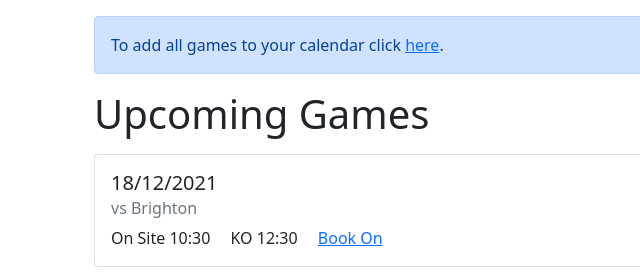
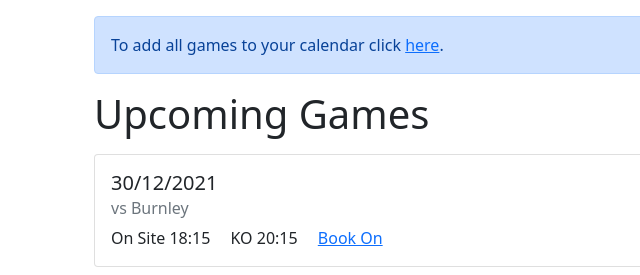
Before and after one commit to HarryEMartland/sja-united-matches, a plain HTML site: page index.html in a window 1280 px wide. Shown: the top 275 px of the page, 0-640 px from the left. Drawn offline with nearby package versions, Linux system fonts and the light colour scheme.

Commit message:
Deploying to gh-pages from @ HarryEMartland/sja-united-matches@d30bd05f7f280fdc168454c7c9f695ab553ab8d0 🚀

```diff
--- a/index.html
+++ b/index.html
@@ -25,22 +25,6 @@
                 <h1 class="">Upcoming Games</h1>
             </div>
         </div>
-
-
-            <div class="card mt-2">
-                <div class="card-body">
-                    <h5 class="card-title">
-                        18/12/2021
-                       <a href="https://www.google.com/calendar/render?action=TEMPLATE&amp;			text=SJA United vs Brighton&amp;			dates=20211218T103000%2F20211218T143000			&amp;location=Old Trafford, Sir Matt Busby Way, Old Trafford, Stretford, Manchester M16 0RA, UK" title="Add to Google Maps" target="_blank" class="card-link"><img
-                                   style="height: 1em; float: right" src="gcalendar.svg"></a>
-                    </h5>
-                    <h6 class="card-subtitle mb-2 text-muted">vs Brighton</h6>
-                    <span class="card-link">On Site 10:30</span>
-                    <span class="card-link">KO 12:30</span>
-                    <span class="card-link"><a href="mailto:sue.burke@sja.org.uk?subject=18/12/2021%20Game&amp;body=Hi Sue, please can you book me on the 18/12/2021 game.%0D%0A%0D%0AThanks%0D%0A%3CFull%20Name%3E" target="_blank">Book On</a></span>
-
-                </div>
-            </div>
 
 
             <div class="card mt-2">
```
